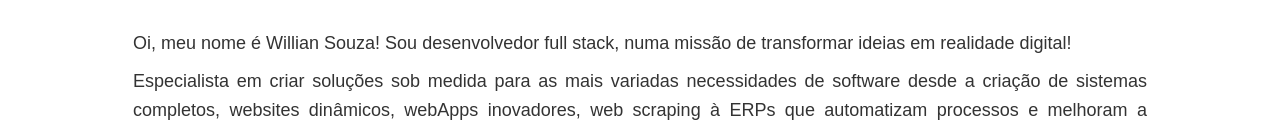
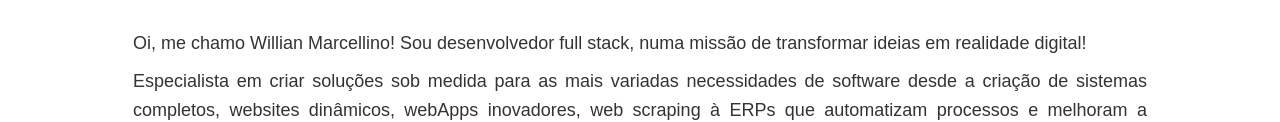
Before and after one commit to willianmarcellino/willianmarcellino.github.io, a plain HTML site: page index.html in a window 1280 px wide. Shown: the part 572-694 px from the top of the page. Drawn offline with nearby package versions, Linux system fonts and the light colour scheme.

Commit message:
fix: the name in the about section

```diff
--- a/index.html
+++ b/index.html
@@ -7,14 +7,6 @@
   <title>Automatize Seu Negócio</title>
 </head>
 <body>
-  <!-- Cabeçalho -->
-  <!-- <header>
-    <h1>Willian Souza - Soluções Inteligentes para Otimizar Processos</h1>
-    <p>Programador especializado em criação de sistemas e automações</p>
-    <a href="#portfolio">Portfólio</a>
-    <a href="#depoimentos">Depoimentos</a>
-  </header> -->
-
   <!-- Seção Hero -->
   <section class="hero">
     <div class="hero-container">
@@ -36,7 +28,7 @@
     <div class="about-content">
       <h2>Quem Sou</h2>
       <p>
-        Oi, meu nome é Willian Souza! Sou desenvolvedor full stack, numa
+        Oi, me chamo Willian Marcellino! Sou desenvolvedor full stack, numa
         missão de transformar ideias em realidade digital!
       </p>
       <p>
```
